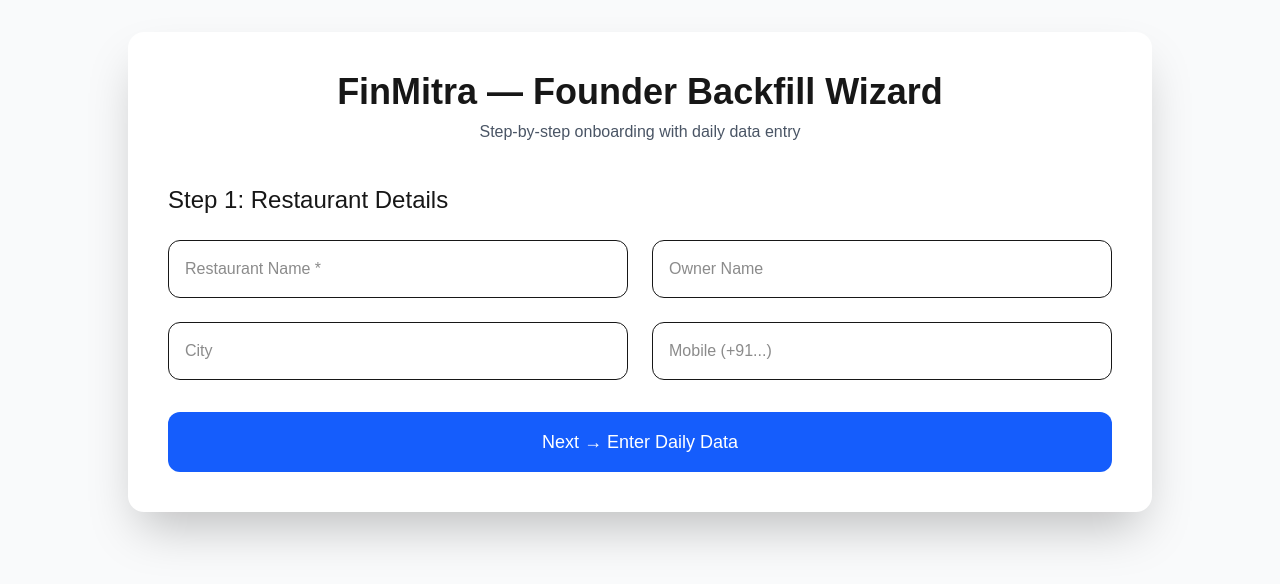
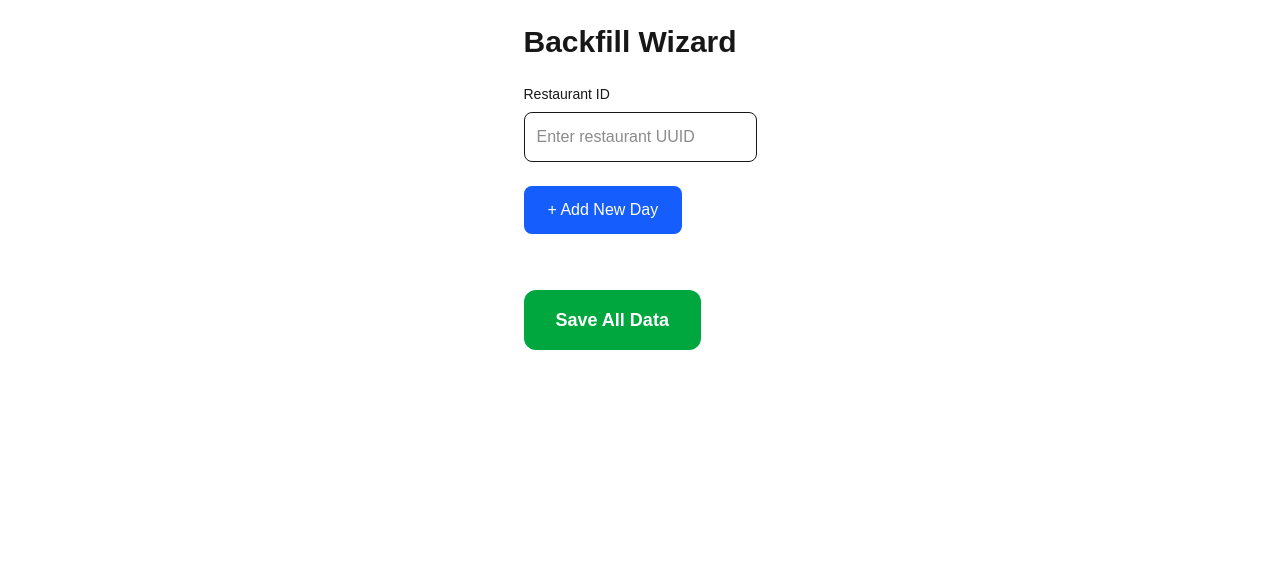
Before and after one commit to sutanukandar/finmitra-ai, a Next.js app: page /backfill in a window 1280 px wide. Shown: the top 584 px of the page. Built offline with nearby package versions, Linux system fonts and the light colour scheme.

Commit message:
Backfill Wizard Frontend - Updated UI to connect with new backend API

```diff
--- a/app/backfill/page.tsx
+++ b/app/backfill/page.tsx
@@ -1,104 +1,135 @@
-'use client';
+"use client";
 
 import { useState } from 'react';
 
 export default function BackfillWizard() {
-  const [step, setStep] = useState(1);
-  const [restaurant, setRestaurant] = useState({
-    name: '',
-    owner_name: '',
-    city: '',
-    mobile: ''
-  });
+  const [restaurantId, setRestaurantId] = useState(""); // You can make this dynamic later
+  const [entries, setEntries] = useState<any[]>([]);
+  const [loading, setLoading] = useState(false);
+  const [message, setMessage] = useState("");
 
-  // Last 60 days daily data
-  const [dailyData, setDailyData] = useState<Record<string, any>>({});
-
-  const today = new Date();
-  const days = Array.from({ length: 60 }, (_, i) => {
-    const date = new Date(today);
-    date.setDate(date.getDate() - i);
-    return date.toISOString().split('T')[0];
-  });
-
-  const updateDailyData = (date: string, field: string, value: number) => {
-    setDailyData(prev => ({
-      ...prev,
-      [date]: {
-        ...prev[date],
-        [field]: value
-      }
-    }));
+  // Add a new day row
+  const addDay = () => {
+    setEntries([...entries, {
+      date: "",
+      swiggy: 0,
+      phonepe: 0,
+      hyperpure: 0,
+      bigbasket: 0,
+      milk: 0,
+      bread: 0,
+      rent: 0,
+      electricity: 0,
+      gas: 0,
+      salary: 0,
+      fixed: 0,
+      items: []
+    }]);
   };
 
-  const handleActivate = async () => {
-    const payload = {
-      restaurant,
-      dailyData,
-      source: "manual_backfill"
-    };
+  // Update aggregated field
+  const updateField = (index: number, field: string, value: any) => {
+    const newEntries = [...entries];
+    newEntries[index][field] = value;
+    setEntries(newEntries);
+  };
 
-    alert(`✅ Backfill data prepared for ${restaurant.name}!\n\n${Object.keys(dailyData).length} days of data ready to save.\n\n(In next version this will call the backend API)`);
-    console.log("Backfill Payload:", payload);
+  // Submit backfill
+  const handleSubmit = async () => {
+    if (!restaurantId) {
+      setMessage("Please enter Restaurant ID");
+      return;
+    }
+
+    setLoading(true);
+    setMessage("");
+
+    try {
+      const res = await fetch('/api/backfill', {
+        method: 'POST',
+        headers: { 'Content-Type': 'application/json' },
+        body: JSON.stringify({
+          restaurant_id: restaurantId,
+          entries: entries
+        })
+      });
+
+      const result = await res.json();
+
+      if (result.success) {
+        setMessage(`✅ Successfully backfilled ${result.results.length} days!`);
+        // Optionally clear form
+      } else {
+        setMessage(`❌ Error: ${result.error}`);
+      }
+    } catch (err) {
+      setMessage("Failed to connect to server");
+    } finally {
+      setLoading(false);
+    }
   };
 
   return (
-    <div className="min-h-screen bg-gray-50 p-8">
-      <div className="max-w-5xl mx-auto bg-white rounded-2xl shadow-2xl p-10">
-        <h1 className="text-4xl font-bold text-center mb-2">FinMitra — Founder Backfill Wizard</h1>
-        <p className="text-center text-gray-600 mb-10">Step-by-step onboarding with daily data entry</p>
+    <div className="p-6 max-w-6xl mx-auto">
+      <h1 className="text-3xl font-bold mb-6">Backfill Wizard</h1>
 
-        {step === 1 && (
-          <div>
-            <h2 className="text-2xl mb-6">Step 1: Restaurant Details</h2>
-            <div className="grid grid-cols-2 gap-6">
-              <input type="text" placeholder="Restaurant Name *" className="p-4 border rounded-xl"
-                onChange={(e) => setRestaurant({...restaurant, name: e.target.value})} />
-              <input type="text" placeholder="Owner Name" className="p-4 border rounded-xl"
-                onChange={(e) => setRestaurant({...restaurant, owner_name: e.target.value})} />
-              <input type="text" placeholder="City" className="p-4 border rounded-xl"
-                onChange={(e) => setRestaurant({...restaurant, city: e.target.value})} />
-              <input type="text" placeholder="Mobile (+91...)" className="p-4 border rounded-xl"
-                onChange={(e) => setRestaurant({...restaurant, mobile: e.target.value})} />
-            </div>
-            <button onClick={() => setStep(2)} className="mt-8 bg-blue-600 text-white px-12 py-4 rounded-xl text-lg w-full">
-              Next → Enter Daily Data
-            </button>
-          </div>
-        )}
+      <div className="mb-6">
+        <label className="block text-sm font-medium mb-2">Restaurant ID</label>
+        <input
+          type="text"
+          value={restaurantId}
+          onChange={(e) => setRestaurantId(e.target.value)}
+          className="border p-3 w-full rounded-lg"
+          placeholder="Enter restaurant UUID"
+        />
+      </div>
 
-        {step === 2 && (
-          <div>
-            <h2 className="text-2xl mb-6">Step 2: Enter Daily Data (Last 60 Days)</h2>
-            <p className="text-red-600 mb-6">Fill whatever data you have. Leave blank for days with no data.</p>
+      <button
+        onClick={addDay}
+        className="bg-blue-600 text-white px-6 py-3 rounded-lg mb-6"
+      >
+        + Add New Day
+      </button>
 
-            <div className="max-h-[600px] overflow-auto border rounded-xl p-4 bg-gray-50">
-              {days.map(date => (
-                <div key={date} className="grid grid-cols-7 gap-3 mb-6 p-4 bg-white rounded-lg border">
-                  <div className="col-span-7 font-medium text-gray-700">{new Date(date).toLocaleDateString('en-IN', {weekday:'short', day:'numeric', month:'short'})}</div>
+      <div className="space-y-8">
+        {entries.map((entry, index) => (
+          <div key={index} className="border p-6 rounded-xl bg-gray-50">
+            <input
+              type="date"
+              value={entry.date}
+              onChange={(e) => updateField(index, 'date', e.target.value)}
+              className="border p-3 rounded-lg mb-4"
+            />
 
-                  <input type="number" placeholder="Swiggy" className="p-3 border rounded"
-                    onChange={(e) => updateDailyData(date, 'swiggy', Number(e.target.value))} />
-                  <input type="number" placeholder="PhonePe" className="p-3 border rounded"
-                    onChange={(e) => updateDailyData(date, 'phonepe', Number(e.target.value))} />
-                  <input type="number" placeholder="Hyperpure" className="p-3 border rounded"
-                    onChange={(e) => updateDailyData(date, 'hyperpure', Number(e.target.value))} />
-                  <input type="number" placeholder="BigBasket" className="p-3 border rounded"
-                    onChange={(e) => updateDailyData(date, 'bigbasket', Number(e.target.value))} />
-                  <input type="number" placeholder="Milk+Bread" className="p-3 border rounded"
-                    onChange={(e) => updateDailyData(date, 'milk', Number(e.target.value))} />
-                  <input type="number" placeholder="Fixed (Rent etc)" className="p-3 border rounded"
-                    onChange={(e) => updateDailyData(date, 'fixed', Number(e.target.value))} />
-                </div>
-              ))}
+            {/* Aggregated Totals */}
+            <div className="grid grid-cols-6 gap-4 mb-6">
+              <input type="number" placeholder="Swiggy" value={entry.swiggy} onChange={(e) => updateField(index, 'swiggy', Number(e.target.value))} className="border p-3 rounded-lg" />
+              <input type="number" placeholder="PhonePe" value={entry.phonepe} onChange={(e) => updateField(index, 'phonepe', Number(e.target.value))} className="border p-3 rounded-lg" />
+              <input type="number" placeholder="Hyperpure" value={entry.hyperpure} onChange={(e) => updateField(index, 'hyperpure', Number(e.target.value))} className="border p-3 rounded-lg" />
+              <input type="number" placeholder="Bigbasket" value={entry.bigbasket} onChange={(e) => updateField(index, 'bigbasket', Number(e.target.value))} className="border p-3 rounded-lg" />
+              <input type="number" placeholder="Milk" value={entry.milk} onChange={(e) => updateField(index, 'milk', Number(e.target.value))} className="border p-3 rounded-lg" />
+              <input type="number" placeholder="Bread" value={entry.bread} onChange={(e) => updateField(index, 'bread', Number(e.target.value))} className="border p-3 rounded-lg" />
             </div>
 
-            <button onClick={handleActivate} className="mt-8 bg-green-600 hover:bg-green-700 text-white px-12 py-5 rounded-2xl text-xl w-full font-semibold">
-              Activate Restaurant & Save All Daily Data
-            </button>
+            {/* Item Level - Future enhancement */}
+            <p className="text-sm text-gray-500">Item-level data support coming soon in this UI.</p>
           </div>
-        )}
+        ))}
       </div>
+
+      <button
+        onClick={handleSubmit}
+        disabled={loading}
+        className="mt-8 bg-green-600 text-white px-8 py-4 rounded-xl text-lg font-semibold disabled:bg-gray-400"
+      >
+        {loading ? "Saving..." : "Save All Data"}
+      </button>
+
+      {message && (
+        <div className="mt-6 p-4 bg-gray-100 rounded-lg">
+          {message}
+        </div>
+      )}
     </div>
   );
 }
```
